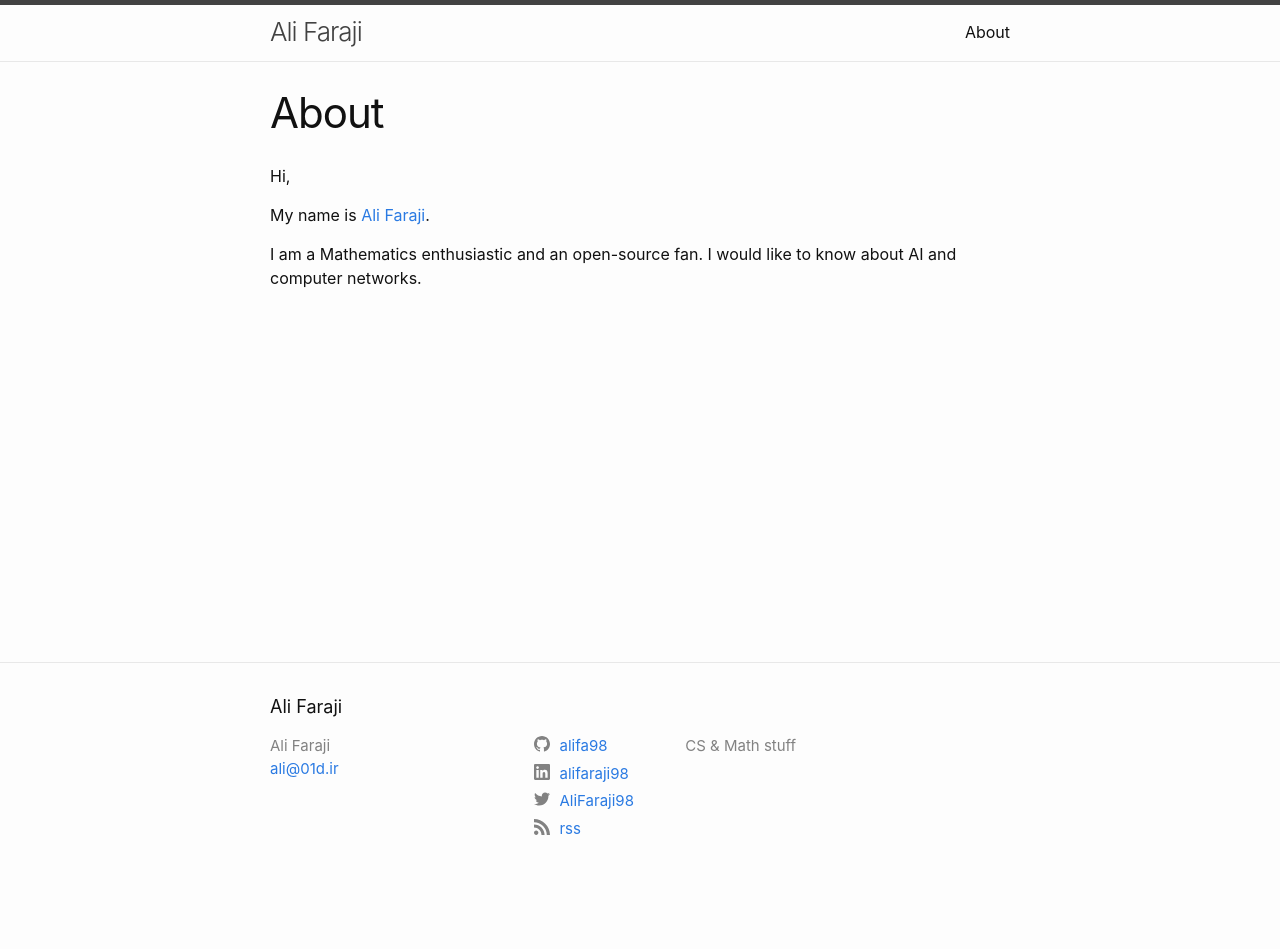
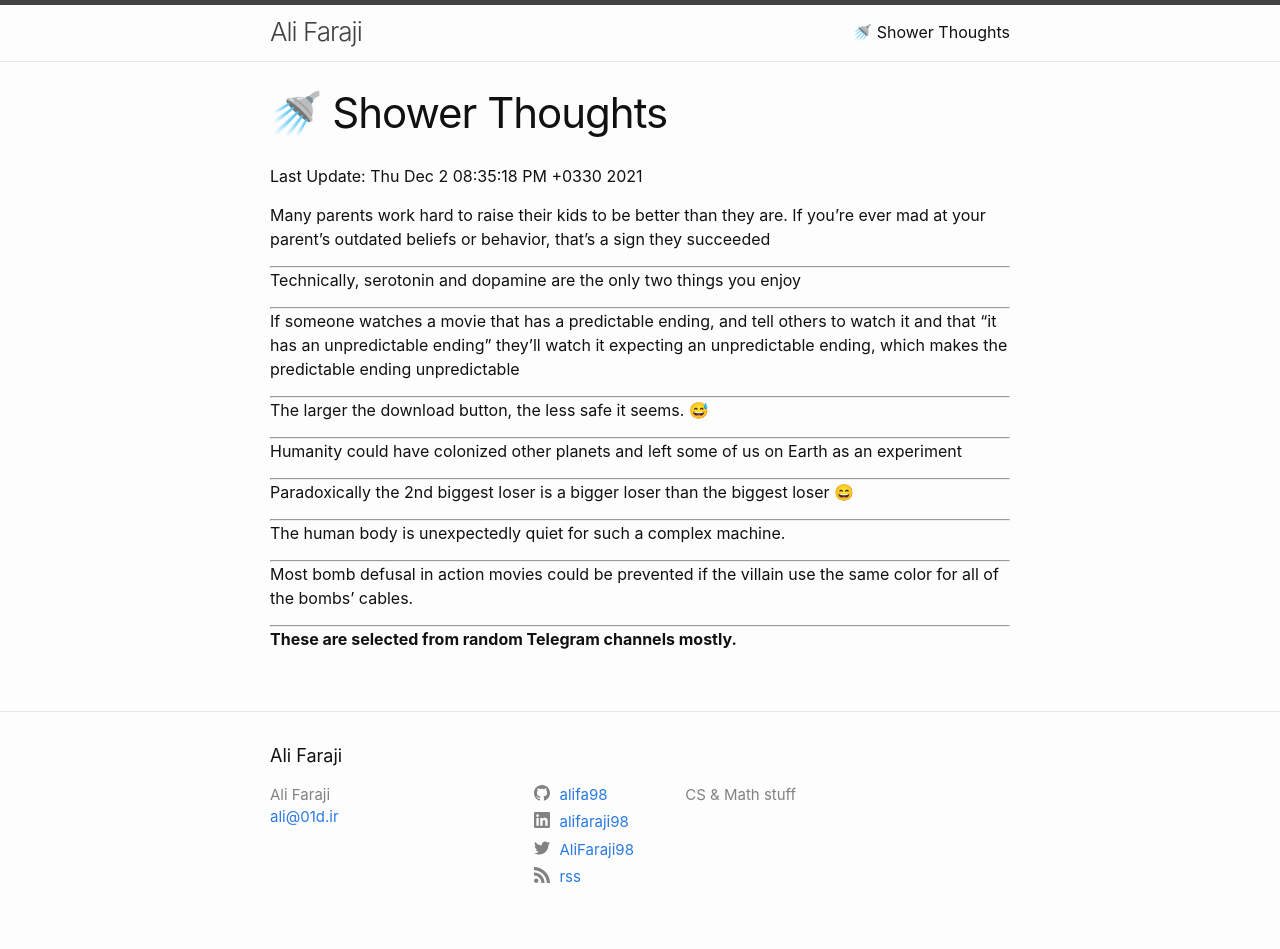
Before and after one commit to alifa98/blog, a Jekyll site: the page built from about.md, in a window 1280 px wide. Built offline with Jekyll 4.4.1, drawn with Linux system fonts in a browser that asks for light colours; before the commit the page ends 900 px from its top, so only the background shows below that.

Commit message:
Update about.md

```diff
--- a/about.md
+++ b/about.md
@@ -1,12 +1,43 @@
 ---
 layout: page
-title: About
-permalink: /about/
+title: 🚿 Shower Thoughts
+permalink: /shower-thoughts/
 ---
 
-Hi,
+Last Update: Thu Dec  2 08:35:18 PM +0330 2021
 
-My name is [Ali Faraji](https://alifaraji.ir/).
+Many parents work hard to raise their kids to be better than they are. If you're ever mad at your parent's outdated beliefs or behavior, that's a sign they succeeded
 
-I am a Mathematics enthusiastic and an open-source fan.
-I would like to know about AI and computer networks.
+----
+
+Technically, serotonin and dopamine are the only two things you enjoy
+
+----
+
+If someone watches a movie that has a predictable ending, and tell others to watch it and that “it has an unpredictable ending” they’ll watch it expecting an unpredictable ending, which makes the predictable ending unpredictable
+
+----
+
+The larger the download button, the less safe it seems. 😅
+
+----
+
+Humanity could have colonized other planets and left some of us on Earth as an experiment
+
+----
+
+Paradoxically the 2nd biggest loser is a bigger loser than the biggest loser 😄
+
+---
+
+
+The human body is unexpectedly quiet for such a complex machine.
+
+---
+
+Most bomb defusal in action movies could be prevented if the villain use the same color for all of the bombs' cables.
+
+----
+
+
+**These are selected from random Telegram channels mostly.**
```
